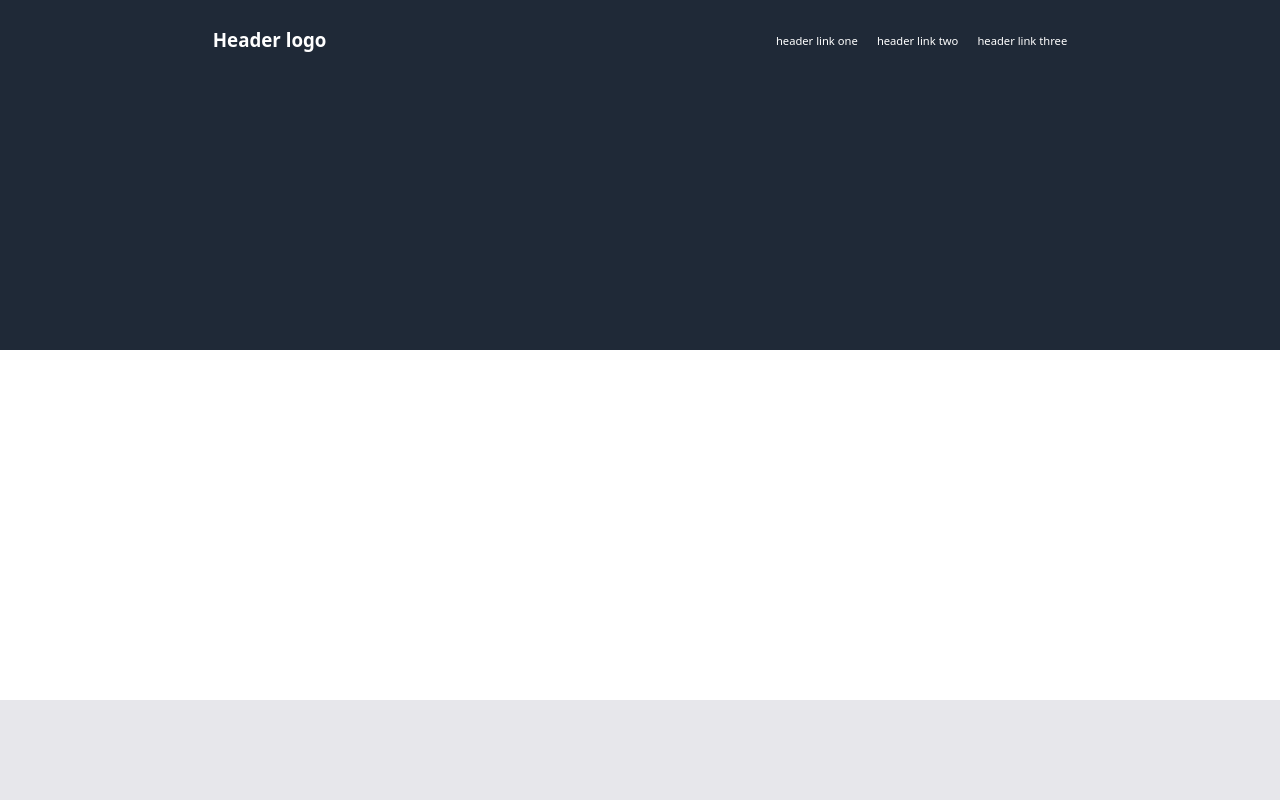
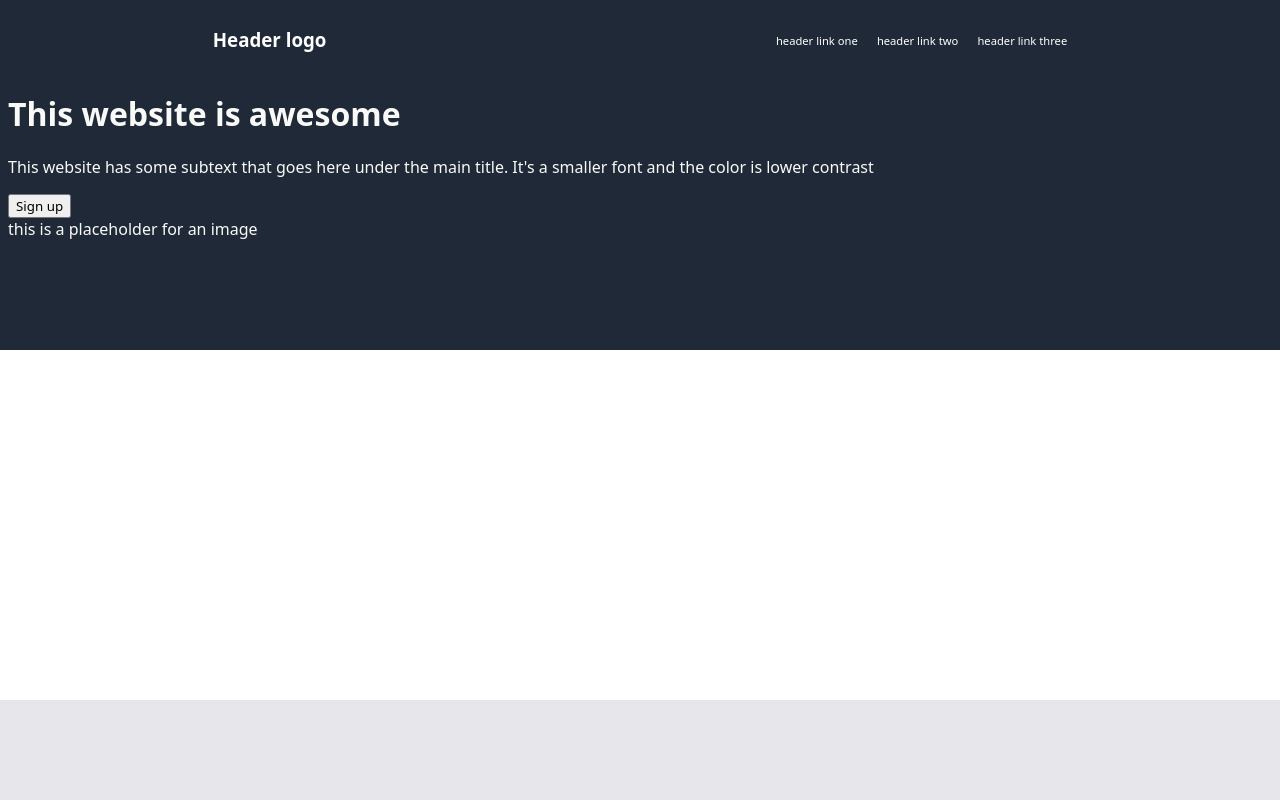
Before and after one commit to tekcar123/odin-Landing-page, a plain HTML site: page index.html in a window 1280 px wide. Shown: the top 800 px of the page. Drawn offline with Linux system fonts and the light colour scheme.

Commit message:
Make the html structure of the top of the page

```diff
--- a/index.html
+++ b/index.html
@@ -17,7 +17,10 @@
         </ul>
     </div>
     <div class="top">
-
+        <h1 class="main-text">This website is awesome</h1>
+        <p class="secondary-text">This website has some subtext that goes here under the main title. It's a smaller font and the color is lower contrast</p>
+        <button class="sign-up">Sign up</button>
+        <div>this is a placeholder for an image</div>
     </div>
 </body>
 </html>
--- a/style.css
+++ b/style.css
@@ -36,3 +36,7 @@ body {
     );
 
 }
+
+.top {
+    color: #F9FAF8;
+}
```
